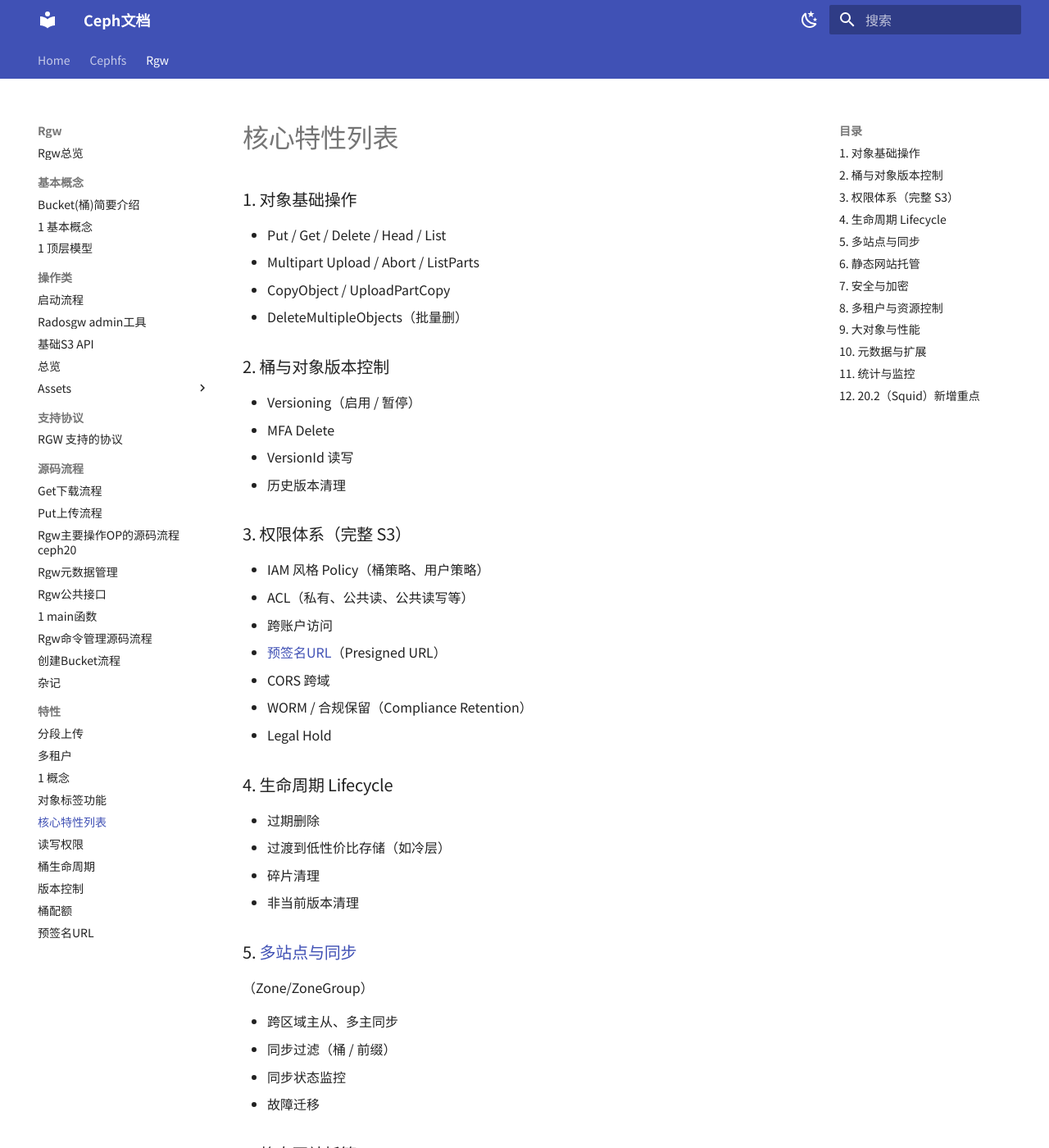
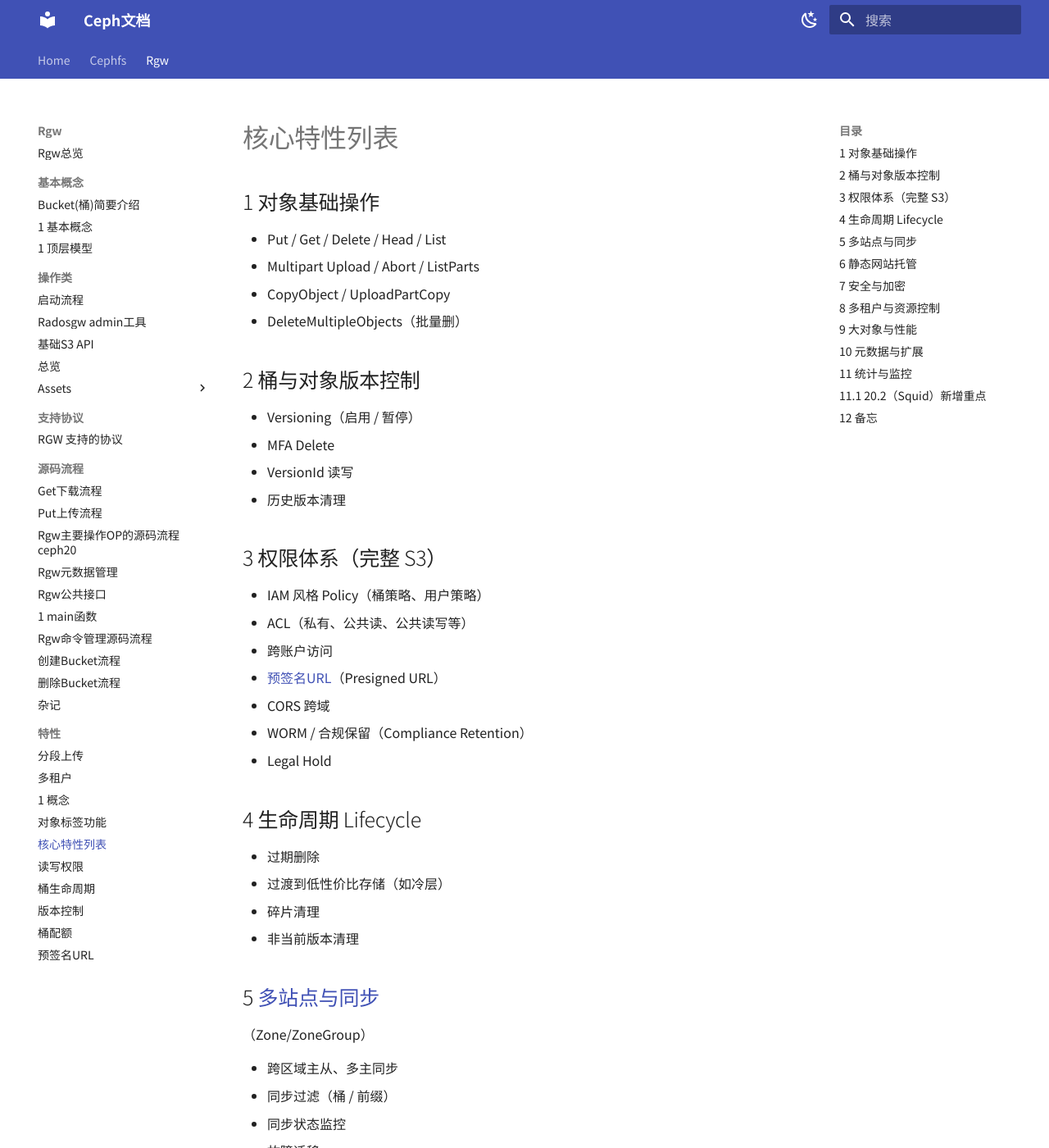
Before and after one commit to iamlnp/cephfs.doc, an MkDocs documentation site: the page built from docs/rgw/特性/核心特性列表.md, in a window 1280 px wide and 1400 px high. Shown: the whole window at 82% size. Built offline with MkDocs 1.6.1 and Material for MkDocs 9.7.7, drawn with Linux system fonts in a browser that asks for light colours; some of the changed text lies outside the part shown.

Commit message:
1.更新创建桶流程;2.增加删除桶流程

```diff
--- a/docs/rgw/特性/核心特性列表.md
+++ b/docs/rgw/特性/核心特性列表.md
@@ -1,18 +1,18 @@
-## 1. 对象基础操作
+# 1 对象基础操作
 
 - Put / Get / Delete / Head / List
 - Multipart Upload / Abort / ListParts
 - CopyObject / UploadPartCopy
 - DeleteMultipleObjects（批量删）
 
-## 2. 桶与对象版本控制
+# 2 桶与对象版本控制
 
 - Versioning（启用 / 暂停）
 - MFA Delete
 - VersionId 读写
 - 历史版本清理
 
-## 3. 权限体系（完整 S3）
+# 3 权限体系（完整 S3）
 
 - IAM 风格 Policy（桶策略、用户策略）
 - ACL（私有、公共读、公共读写等）
@@ -22,14 +22,14 @@
 - WORM / 合规保留（Compliance Retention）
 - Legal Hold
 
-## 4. 生命周期 Lifecycle
+# 4 生命周期 Lifecycle
 
 - 过期删除
 - 过渡到低性价比存储（如冷层）
 - 碎片清理
 - 非当前版本清理
 
-## 5. [多站点与同步](多站点与同步.md)
+# 5 [多站点与同步](多站点与同步.md)
 （Zone/ZoneGroup）
 
 - 跨区域主从、多主同步
@@ -37,13 +37,13 @@
 - 同步状态监控
 - 故障迁移
 
-## 6. 静态网站托管
+# 6 静态网站托管
 
 - Index / Error 文档
 - 重定向
 - 直接对外 HTTP 服务
 
-## 7. 安全与加密
+# 7 安全与加密
 
 - 服务端加密 SSE-S3 / SSE-KMS
 - 客户端加密 CSE
@@ -51,14 +51,14 @@
 - 审计日志（Audit Log）
 - 防盗链 Referer
 
-## 8. 多租户与资源控制
+# 8 多租户与资源控制
 
 - Tenant 隔离
 - User/Subuser
 - 存储配额（User/Bucket）
 - 带宽 / 并发流控（20.x 增强）
 
-## 9. 大对象与性能
+# 9 大对象与性能
 
 - [分段上传](分段上传.md)（默认 4MB）
 - Range 读（断点续传）
@@ -66,21 +66,21 @@
 - Manifest 管理
 - 小对象合并写入优化
 
-## 10. 元数据与扩展
+# 10 元数据与扩展
 
 - 自定义 x-amz-meta-*
 - Content-Type / Content-Disposition / Cache-Control
 - ETag / MD5 / SHA256
 - 标签
 
-## 11. 统计与监控
+# 11 统计与监控
 
 - Bucket/User 用量统计
 - 读写 QPS、流量
 - Prometheus 指标
 - 日志（普通日志 + 访问日志）
 
-## 12. 20.2（Squid）新增重点
+# 11.1 20.2（Squid）新增重点
 
 - 更强 STS
 - 策略优化
@@ -88,3 +88,7 @@
 - 索引 GC 优化
 - 海量小文件性能优化
 - 更好的 S3 Select
+
+
+# 12 备忘
+![669](assets/核心特性列表/file-20260427095619902.png)
```
Also changed, not shown: docs/rgw/源码流程/Rgw主要操作OP的源码流程-ceph20.md (+9 -8 lines), docs/rgw/源码流程/Rgw公共接口.md (+1 -1 lines), docs/rgw/源码流程/创建Bucket流程.md (+43 -14 lines), docs/rgw/源码流程/删除Bucket流程.md (added, +47 -0 lines), docs/rgw/特性/assets/核心特性列表/file-20260427095619902.png (added), 1 other file.
